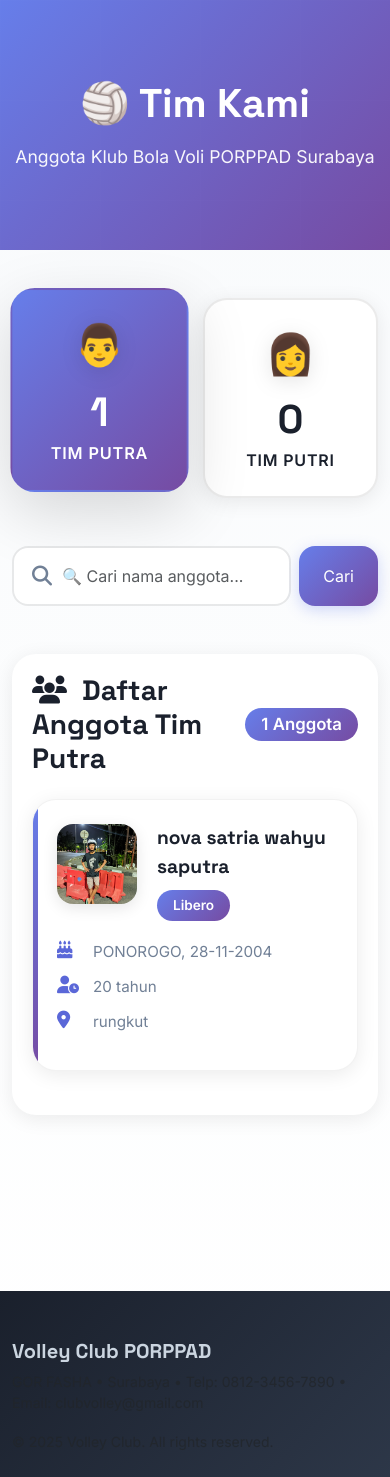
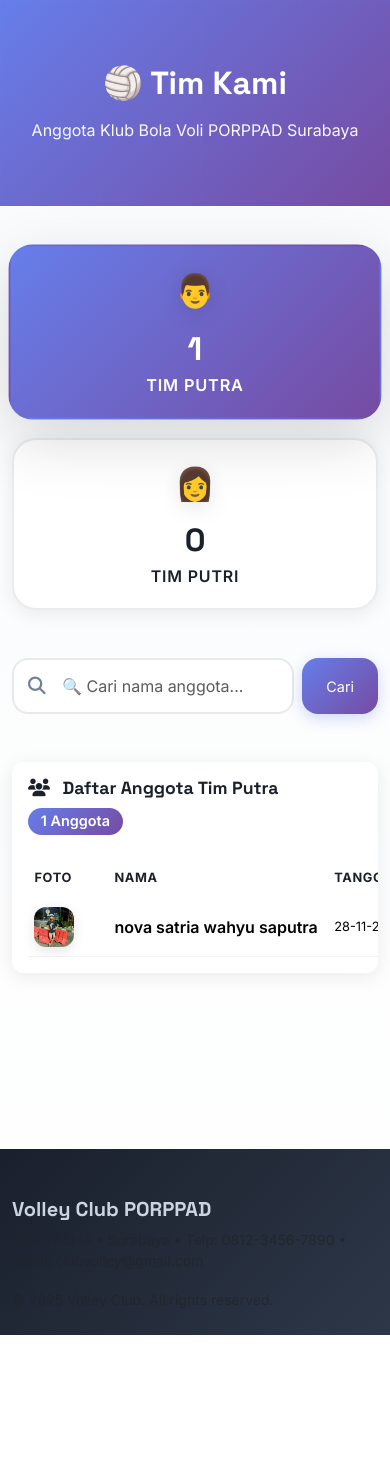
Before and after one commit to novasws/club-bola-volly-porppad, a PHP site: page /porppad/timpa.php in a window 390 px wide. Shown: the part 102-1579 px from the top of the page. After the commit the page ends 1437 px from the top, so only its background shows below. Run offline with PHP 8.4, Linux system fonts and the light colour scheme; data comes from the database, SQL or seed files in the repository; data that the repository does not hold is empty.

Commit message:
Fix: table only view, mobile optimized, no card view

```diff
--- a/timpa.php
+++ b/timpa.php
@@ -28,13 +28,22 @@ $count_putri = mysqli_query($conn, "SELECT COUNT(*) as total FROM members WHERE
 
 // Function to calculate age from birth date
 function calculateAge($birthDate) {
-    if (empty($birthDate)) return '-';
+    if (empty($birthDate) || $birthDate === '0000-00-00') return '-';
 
-    $birth = new DateTime($birthDate);
-    $today = new DateTime();
-    $age = $today->diff($birth)->y;
+    try {
+        $birth = new DateTime($birthDate);
+        $today = new DateTime();
 
-    return $age;
+        if ($birth > $today) {
+            return '-';
+        }
+
+        $age = $today->diff($birth)->y;
+
+        return $age;
+    } catch (Exception $e) {
+        return '-';
+    }
 }
 ?>
 <!DOCTYPE html>
@@ -309,13 +318,10 @@ function calculateAge($birthDate) {
             background: var(--primary-gradient) !important;
         }
 
-        /* DESKTOP TABLE */
-        .desktop-table {
-            display: block;
-        }
-
+        /* TABLE STYLING */
         .table {
             font-size: 1rem;
+            margin-bottom: 0;
         }
 
         .table thead {
@@ -330,6 +336,7 @@ function calculateAge($birthDate) {
             text-transform: uppercase;
             font-size: 0.85rem;
             letter-spacing: 0.05em;
+            white-space: nowrap;
         }
 
         .table tbody td {
@@ -344,7 +351,7 @@ function calculateAge($birthDate) {
 
         .table tbody tr:hover {
             background: rgba(102, 126, 234, 0.03);
-            transform: scale(1.005);
+            transform: scale(1.002);
         }
 
         .member-photo-sm {
@@ -357,7 +364,8 @@ function calculateAge($birthDate) {
         }
 
         .member-photo-sm:hover {
-            transform: scale(1.1);
+            transform: scale(1.15);
+            cursor: pointer;
         }
 
         .badge-position {
@@ -374,93 +382,6 @@ function calculateAge($birthDate) {
             color: white;
         }
 
-        /* MOBILE CARDS */
-        .mobile-cards {
-            display: none;
-        }
-
-        .member-card {
-            background: white;
-            border-radius: var(--radius-lg);
-            padding: 1.5rem;
-            margin-bottom: 1.5rem;
-            box-shadow: var(--shadow-md);
-            border: 1px solid rgba(0, 0, 0, 0.05);
-            transition: all 0.3s ease;
-            position: relative;
-            overflow: hidden;
-        }
-
-        .member-card::before {
-            content: '';
-            position: absolute;
-            top: 0;
-            left: 0;
-            width: 5px;
-            height: 100%;
-            background: var(--primary-gradient);
-        }
-
-        .member-card:hover {
-            transform: translateY(-5px);
-            box-shadow: var(--shadow-lg);
-        }
-
-        .member-card-header {
-            display: flex;
-            gap: 1.25rem;
-            margin-bottom: 1.25rem;
-        }
-
-        .member-card img {
-            width: 80px;
-            height: 80px;
-            border-radius: var(--radius-md);
-            object-fit: cover;
-            box-shadow: 0 4px 15px rgba(0,0,0,0.1);
-        }
-
-        .member-card-info {
-            flex: 1;
-        }
-
-        .member-card-name {
-            font-family: 'Space Grotesk', sans-serif;
-            font-weight: 700;
-            font-size: 1.2rem;
-            color: var(--text-dark);
-            margin-bottom: 0.5rem;
-        }
-
-        .member-card-position {
-            display: inline-block;
-            background: var(--primary-gradient);
-            color: white;
-            padding: 0.35rem 1rem;
-            border-radius: 100px;
-            font-size: 0.85rem;
-            font-weight: 600;
-        }
-
-        .member-card-details {
-            font-size: 0.95rem;
-            color: var(--text-light);
-        }
-
-        .member-card-details > div {
-            margin-bottom: 0.75rem;
-            display: flex;
-            align-items: start;
-        }
-
-        .member-card-details i {
-            width: 24px;
-            margin-right: 0.75rem;
-            color: var(--primary-dark);
-            flex-shrink: 0;
-            font-size: 1.1rem;
-        }
-
         /* FOOTER */
         footer {
             background: linear-gradient(135deg, #1a202c 0%, #2d3748 100%);
@@ -469,7 +390,7 @@ function calculateAge($birthDate) {
             margin-top: 5rem;
         }
 
-        /* RESPONSIVE */
+        /* RESPONSIVE - TABLET */
         @media (max-width: 768px) {
             .gender-tabs {
                 gap: 1rem;
@@ -490,28 +411,148 @@ function calculateAge($birthDate) {
             .gender-tab .label {
                 font-size: 1rem;
             }
+
+            .table-container {
+                padding: 1.5rem;
+            }
+
+            .table {
+                font-size: 0.9rem;
+            }
+
+            .table thead th,
+            .table tbody td {
+                padding: 1rem 0.75rem;
+            }
+
+            .member-photo-sm {
+                width: 55px;
+                height: 55px;
+            }
         }
 
+        /* RESPONSIVE - MOBILE */
         @media (max-width: 576px) {
-            .table-container {
+            .page-header {
+                padding: 4rem 0 3rem 0;
+            }
+
+            .gender-tabs {
+                grid-template-columns: 1fr;
+                gap: 0.75rem;
+            }
+
+            .gender-tab {
                 padding: 1.25rem;
             }
 
-            .desktop-table {
-                display: none;
+            .gender-tab .icon {
+                font-size: 2rem;
             }
 
-            .mobile-cards {
-                display: block;
+            .gender-tab .count {
+                font-size: 2rem;
             }
 
             .search-box input {
                 padding-left: 3rem;
                 font-size: 1rem;
+                padding-top: 0.875rem;
+                padding-bottom: 0.875rem;
+            }
+
+            .search-box i {
+                font-size: 1.1rem;
+                left: 1rem;
             }
 
             .search-box .btn {
                 padding: 0.875rem 1.5rem;
+                font-size: 0.9rem;
+            }
+
+            .table-container {
+                padding: 1rem;
+                border-radius: 12px;
+            }
+
+            .table-container h4 {
+                font-size: 1.25rem;
+            }
+
+            .badge.bg-primary {
+                font-size: 0.9rem;
+                padding: 0.4rem 0.8rem;
+            }
+
+            /* Table scrollable horizontal */
+            .table-responsive {
+                overflow-x: auto;
+                -webkit-overflow-scrolling: touch;
+                margin: 0 -1rem;
+                padding: 0 1rem;
+            }
+
+            .table {
+                font-size: 0.8rem;
+                min-width: 700px; /* Force horizontal scroll */
+            }
+
+            .table thead th,
+            .table tbody td {
+                padding: 0.75rem 0.5rem;
+                font-size: 0.8rem;
+            }
+
+            /* Sembunyikan kolom Tempat Lahir di mobile untuk hemat space */
+            .table th:nth-child(3),
+            .table td:nth-child(3) {
+                display: none;
+            }
+
+            .member-photo-sm {
+                width: 45px;
+                height: 45px;
+            }
+
+            .badge-position {
+                font-size: 0.7rem;
+                padding: 0.3rem 0.7rem;
+            }
+
+            .badge-info {
+                font-size: 0.75rem;
+                padding: 0.35rem 0.7rem;
+            }
+        }
+
+        /* EXTRA SMALL DEVICES */
+        @media (max-width: 400px) {
+            .page-header h1 {
+                font-size: 2rem;
+            }
+
+            .page-header p {
+                font-size: 1rem;
+            }
+
+            .table-container h4 {
+                font-size: 1.1rem;
+            }
+
+            .table {
+                font-size: 0.75rem;
+                min-width: 650px;
+            }
+
+            .table thead th,
+            .table tbody td {
+                padding: 0.6rem 0.4rem;
+            }
+
+            .member-photo-sm {
+                width: 40px;
+                height: 40px;
             }
         }
     </style>
@@ -520,7 +561,7 @@ function calculateAge($birthDate) {
     <!-- NAVBAR -->
     <nav class="navbar navbar-expand-lg shadow-sm">
         <div class="container">
-            <a class="navbar-brand d-flex align-items-center" href="home.php">
+            <a class="navbar-brand d-flex align-items-center" href="index.php">
                 <img src="assets/img/logo/logo.png" alt="logo" class="me-2 logo-img" onerror="this.style.display='none'" />
                 <div>
                     <div class="brand-title">Volley Club</div>
@@ -534,7 +575,7 @@ function calculateAge($birthDate) {
 
             <div class="collapse navbar-collapse" id="mainNav">
                 <ul class="navbar-nav ms-auto align-items-lg-center">
-                    <li class="nav-item"><a class="nav-link" href="home.php">Beranda</a></li>
+                    <li class="nav-item"><a class="nav-link" href="index.php">Beranda</a></li>
                     <li class="nav-item"><a class="nav-link active" href="timpa.php">Tim Kami</a></li>
 
                     <?php if (isLoggedIn()): ?>
@@ -545,7 +586,7 @@ function calculateAge($birthDate) {
                         </li>
                     <?php else: ?>
                         <li class="nav-item ms-2">
-                            <a href="login.php" class="btn btn-primary btn-rounded">
+                            <a href="login_user.php" class="btn btn-primary btn-rounded">
                                 <i class="fa fa-user-plus me-1"></i> Login
                             </a>
                         </li>
@@ -601,9 +642,9 @@ function calculateAge($birthDate) {
                 </form>
             </div>
 
-            <!-- Members Display -->
+            <!-- Members Table -->
             <div class="table-container">
-                <div class="d-flex justify-content-between align-items-center mb-4">
+                <div class="d-flex justify-content-between align-items-center mb-4 flex-wrap gap-2">
                     <h4 class="mb-0">
                         <i class="fas fa-users me-2"></i>
                         Daftar Anggota Tim <?= $gender_filter ?>
@@ -614,24 +655,21 @@ function calculateAge($birthDate) {
                 </div>
 
                 <?php if (mysqli_num_rows($members_result) > 0): ?>
-                    <!-- Desktop Table View -->
-                    <div class="desktop-table table-responsive">
+                    <div class="table-responsive">
                         <table class="table table-hover align-middle">
                             <thead>
                                 <tr>
-                                    <th width="90">Foto</th>
+                                    <th width="80">Foto</th>
                                     <th>Nama</th>
                                     <th>Tempat Lahir</th>
                                     <th>Tanggal Lahir</th>
-                                    <th width="90">Umur</th>
+                                    <th width="80">Umur</th>
                                     <th>Posisi</th>
                                     <th>Alamat</th>
                                 </tr>
                             </thead>
                             <tbody>
-                                <?php
-                                mysqli_data_seek($members_result, 0);
-                                while ($member = mysqli_fetch_assoc($members_result)):
+                                <?php while ($member = mysqli_fetch_assoc($members_result)):
                                     $current_age = calculateAge($member['tanggal_lahir']);
                                 ?>
                                     <tr>
@@ -644,13 +682,13 @@ function calculateAge($birthDate) {
                                             />
                                         </td>
                                         <td>
-                                            <strong style="font-weight: 600; font-size: 1.05rem;"><?= htmlspecialchars($member['nama']) ?></strong>
+                                            <strong style="font-weight: 600; font-size: 1rem;"><?= htmlspecialchars($member['nama']) ?></strong>
                                         </td>
                                         <td>
                                             <?= !empty($member['tempat_lahir']) ? htmlspecialchars($member['tempat_lahir']) : '-' ?>
                                         </td>
                                         <td>
-                                            <?= !empty($member['tanggal_lahir']) ? date('d-m-Y', strtotime($member['tanggal_lahir'])) : '-' ?>
+                                            <?= !empty($member['tanggal_lahir']) && $member['tanggal_lahir'] !== '0000-00-00' ? date('d-m-Y', strtotime($member['tanggal_lahir'])) : '-' ?>
                                         </td>
                                         <td>
                                             <span class="badge badge-info"><?= $current_age ?> th</span>
@@ -670,47 +708,6 @@ function calculateAge($birthDate) {
                                 <?php endwhile; ?>
                             </tbody>
                         </table>
-                    </div>
-
-                    <!-- Mobile Card View -->
-                    <div class="mobile-cards">
-                        <?php
-                        mysqli_data_seek($members_result, 0);
-                        while ($member = mysqli_fetch_assoc($members_result)):
-                            $current_age = calculateAge($member['tanggal_lahir']);
-                        ?>
-                            <div class="member-card">
-                                <div class="member-card-header">
-                                    <img
-                                        src="<?= !empty($member['foto']) ? 'uploads/members/' . htmlspecialchars($member['foto']) : 'assets/img/default-profile.jpg' ?>"
-                                        alt="<?= htmlspecialchars($member['nama']) ?>"
-                                        onerror="this.src='assets/img/default-profile.jpg'"
-                                    />
-                                    <div class="member-card-info">
-                                        <div class="member-card-name"><?= htmlspecialchars($member['nama']) ?></div>
-                                        <span class="member-card-position"><?= htmlspecialchars($member['posisi']) ?></span>
-                                    </div>
-                                </div>
-
-                                <div class="member-card-details">
-                                    <div>
-                                        <i class="fas fa-birthday-cake"></i>
-                                        <span>
-                                            <?= !empty($member['tempat_lahir']) ? htmlspecialchars($member['tempat_lahir']) : '-' ?>,
-                                            <?= !empty($member['tanggal_lahir']) ? date('d-m-Y', strtotime($member['tanggal_lahir'])) : '-' ?>
-                                        </span>
-                                    </div>
-                                    <div>
-                                        <i class="fas fa-user-clock"></i>
-                                        <span><?= $current_age ?> tahun</span>
-                                    </div>
-                                    <div>
-                                        <i class="fas fa-map-marker-alt"></i>
-                                        <span><?= !empty($member['alamat']) ? htmlspecialchars($member['alamat']) : '-' ?></span>
-                                    </div>
-                                </div>
-                            </div>
-                        <?php endwhile; ?>
                     </div>
                 <?php else: ?>
                     <div class="text-center py-5">
```
